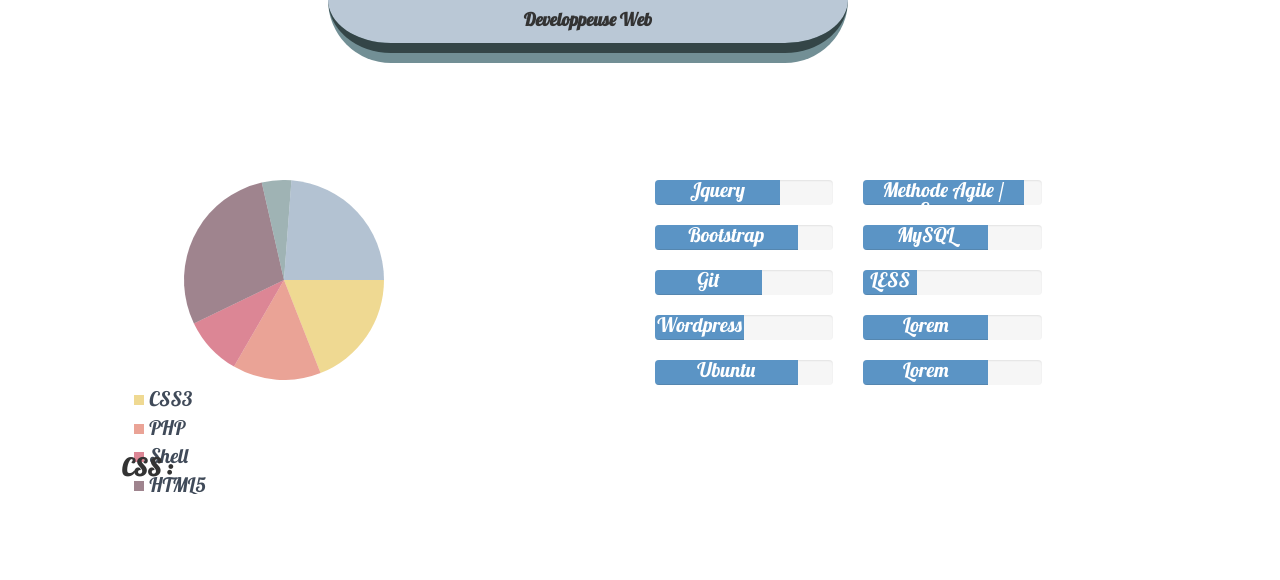
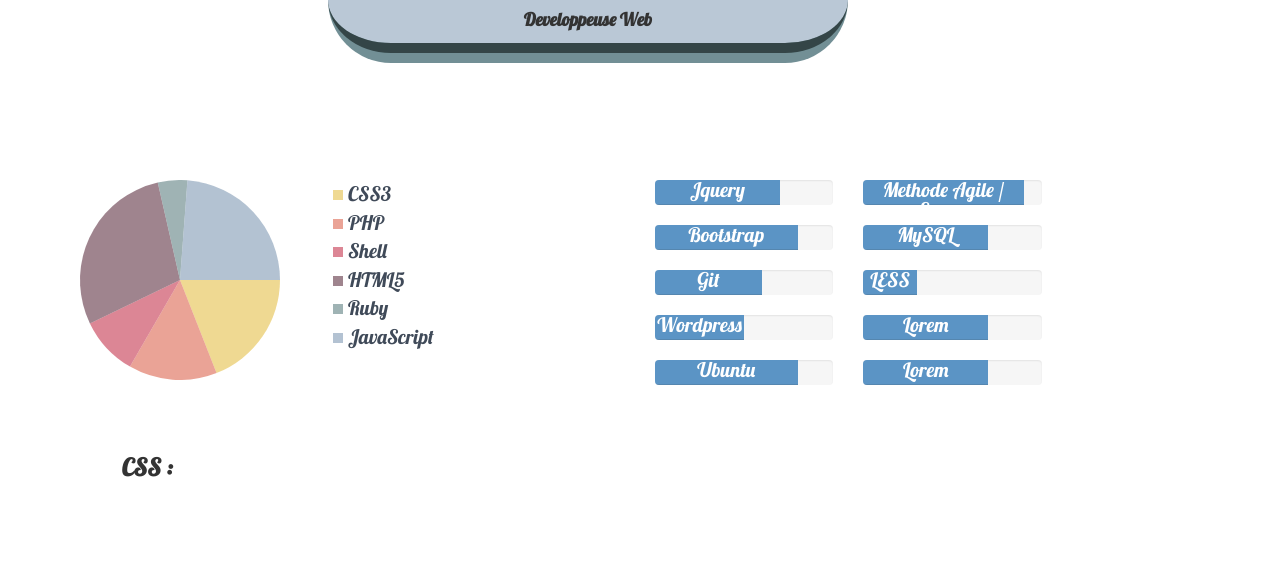
Before and after one commit to Juliette3529/JulietteSaint-Jalme.github.io, a website: page index.html in a window 1280 px wide. Shown: the part 220-800 px from the top of the page. Drawn offline with nearby package versions, Linux system fonts and the light colour scheme.

Commit message:
ajust canvas's col

```diff
--- a/index.html
+++ b/index.html
@@ -52,7 +52,7 @@
 
                 </div>
                <div class="col-md-12 col-lg-12 col-xs-12 col-sm-12 OuSuisJeTombe nopadding ">
-                    <div class="col-md-offset-1 col-md-5 ">
+                    <div class=" col-md-6 ">
                         <div class="wow bounceInLeft " data-wow-duration="2s" data-wow-delay="1s">
                             <aside class="chart vert">
                                 <canvas id="canPie" width="300" height="200" data-values='40, 30, 20, 60, 10, 50'>
```
